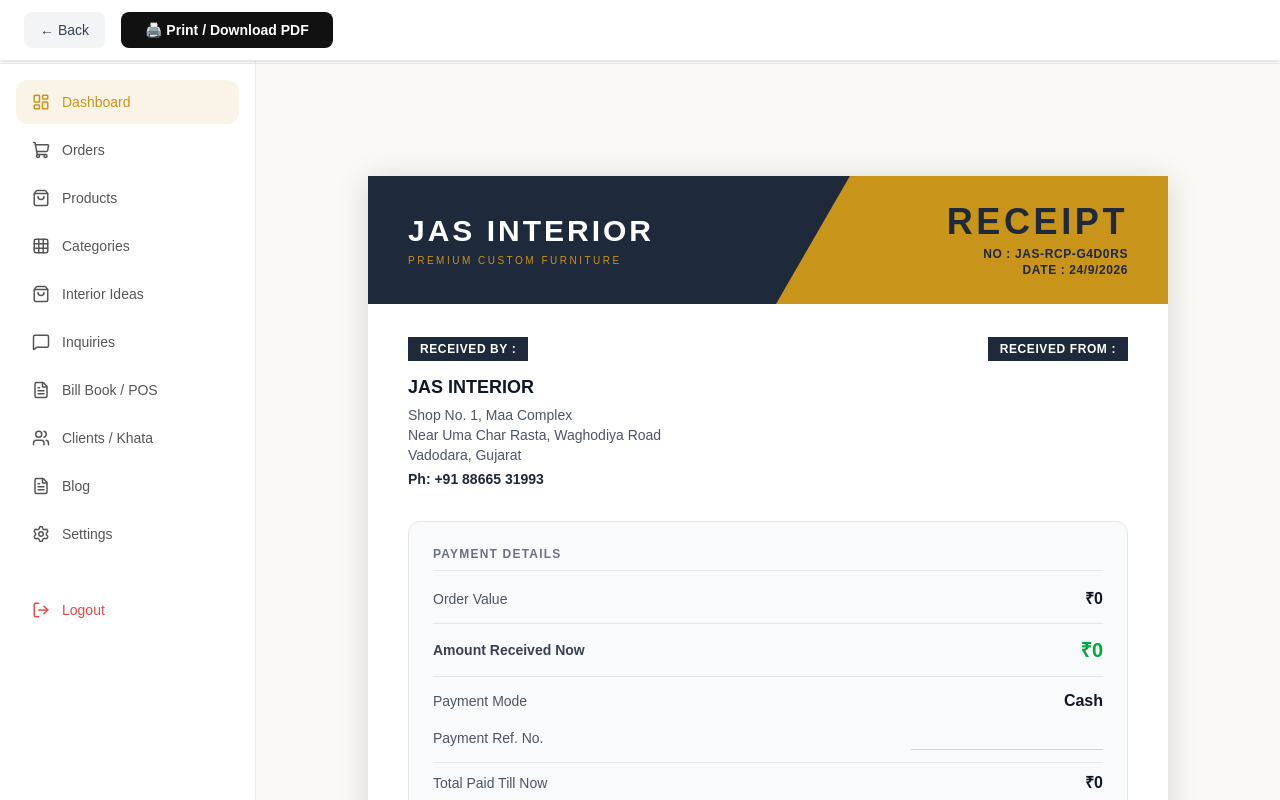
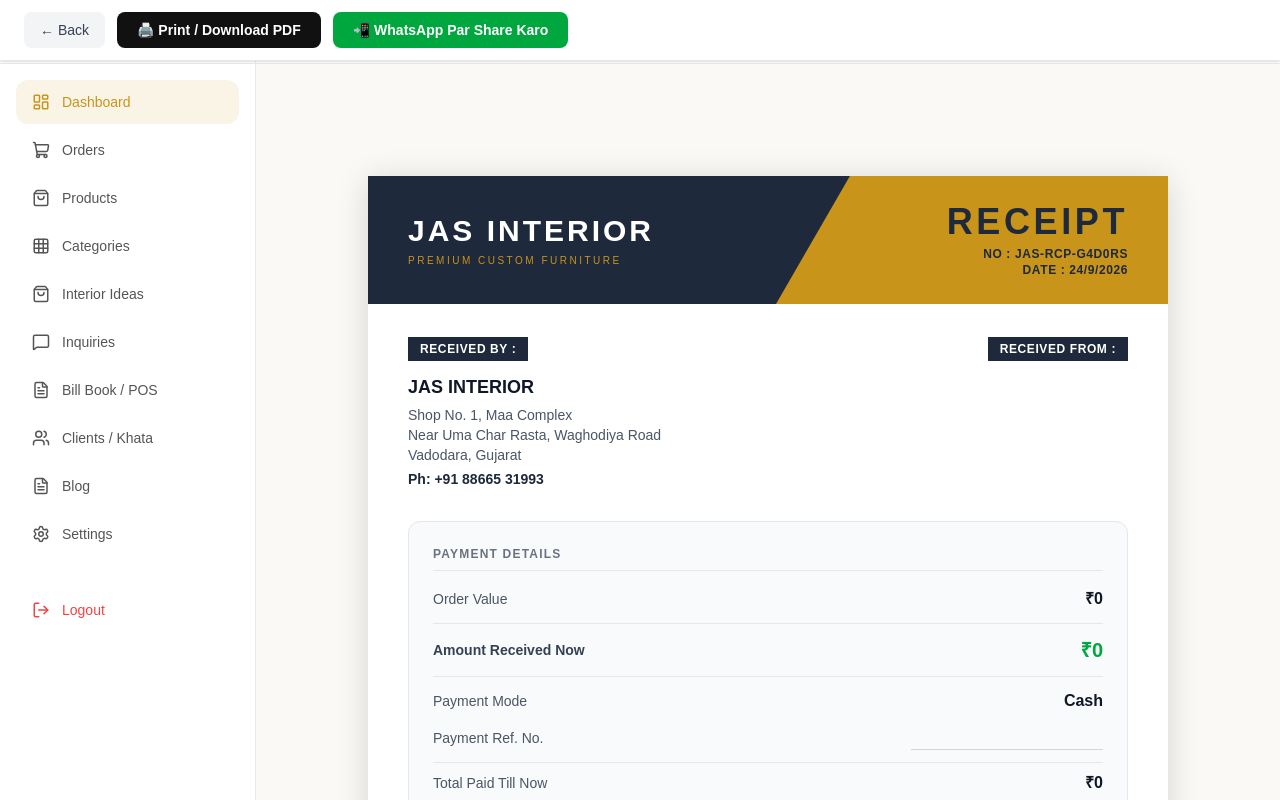
Before and after one commit to jas-interior/jasinterior, a Next.js app: page /admin/payments/1/receipt in a window 1280 px wide. Shown: the top 800 px of the page. Built offline with nearby package versions, Linux system fonts and the light colour scheme; a web font is replaced by a local one.

Commit message:
feat: add WhatsApp share button to payment receipt print page

```diff
--- a/src/app/admin/payments/[id]/receipt/page.tsx
+++ b/src/app/admin/payments/[id]/receipt/page.tsx
@@ -27,13 +27,31 @@ function PaymentReceiptPrint() {
       `}</style>
 
       {/* Action Bar */}
-      <div className="no-print fixed top-0 left-0 right-0 bg-white border-b border-gray-200 px-6 py-3 flex items-center gap-4 z-50 shadow-sm">
+      <div className="no-print fixed top-0 left-0 right-0 bg-white border-b border-gray-200 px-6 py-3 flex items-center gap-3 z-50 shadow-sm flex-wrap">
         <button onClick={() => window.history.back()} className="px-4 py-2 bg-gray-100 hover:bg-gray-200 text-gray-700 rounded-lg text-sm font-medium">
           ← Back
         </button>
-        <button onClick={() => window.print()} className="px-6 py-2 bg-[#111111] hover:bg-black text-white rounded-lg text-sm font-bold flex items-center gap-2">
+        <button onClick={() => window.print()} className="px-5 py-2 bg-[#111111] hover:bg-black text-white rounded-lg text-sm font-bold flex items-center gap-2">
           🖨️ Print / Download PDF
         </button>
+        <a
+          href={`https://wa.me/?text=${encodeURIComponent(
+            `*JAS INTERIOR - PAYMENT RECEIPT*\n\n` +
+            `Receipt No: ${receiptNum}\n` +
+            `Client: ${client_name}\n` +
+            `Order: ${order_num}\n` +
+            `Amount Received: ₹${amount.toLocaleString('en-IN')} (${mode})\n` +
+            (ref ? `Ref No: ${ref}\n` : '') +
+            `Balance Due: ${balance > 0 ? `₹${balance.toLocaleString('en-IN')}` : 'FULLY PAID ✅'}\n` +
+            `Date: ${today}\n\n` +
+            `Thank you for your payment!`
+          )}`}
+          target="_blank"
+          rel="noopener noreferrer"
+          className="px-5 py-2 bg-green-600 hover:bg-green-700 text-white rounded-lg text-sm font-bold flex items-center gap-2"
+        >
+          📲 WhatsApp Par Share Karo
+        </a>
       </div>
 
       <div className="flex justify-center pt-20 pb-10 no-print-padding">
```
